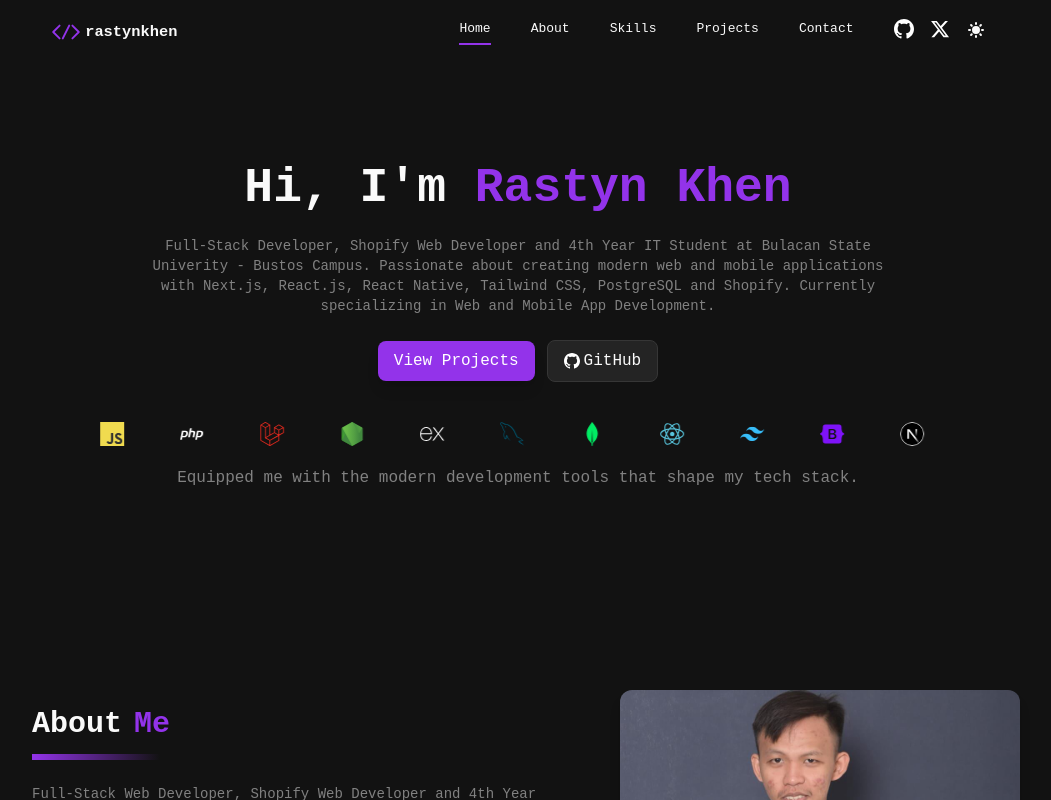
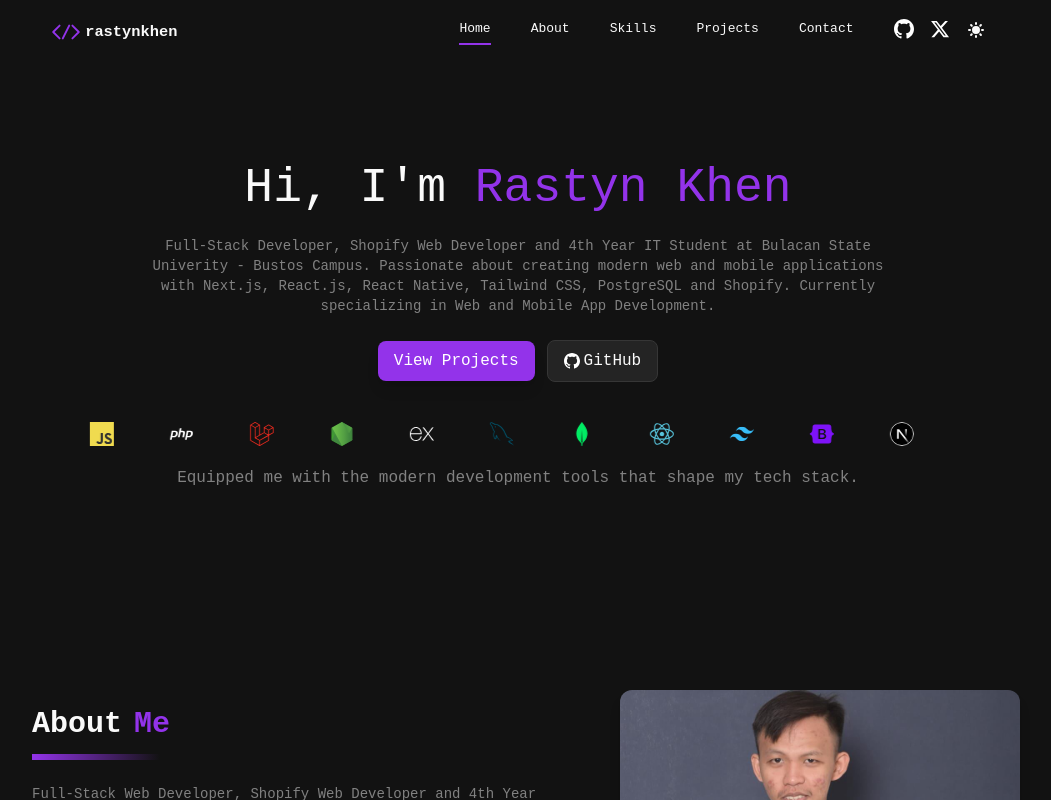
Before and after one commit to rastynkhen18/rastynkhen-portfolio, a React (Vite) app: page / in a window 1280 px wide. Shown: the top 800 px of the page, without its empty margins (122-1173 px from the left). Built offline with nearby package versions, Linux system fonts and the light colour scheme.

Commit message:
Merged Updates

```diff
--- a/src/components/TechStackSlideshow.jsx
+++ b/src/components/TechStackSlideshow.jsx
@@ -33,6 +33,8 @@ import TypescriptIcon from "../assets/icons/typescript.svg";
 import GitIcon from "../assets/icons/git.svg";
 import GithubIcon from "../assets/icons/github.svg";
 import VercelIcon from "../assets/icons/vercel.svg";
+import ShopifyIcon from '../assets/icons/shopify.svg'
+import GrapQL from '../assets/icons/graphql.svg'
 
 const techStack = [
   { icon: <img src={HtmlIcon} alt="HTML" className="w-6 h-6" /> },
@@ -67,7 +69,9 @@ const techStack = [
   { icon: <img src={TypescriptIcon} alt="TypeScript" className="w-6 h-6" /> },
   { icon: <img src={GitIcon} alt="Git" className="w-6 h-6" /> },
   { icon: <DarkModeIcon src={GithubIcon} alt="GitHub" className="w-6 h-6" /> },
-  { icon: <DarkModeIcon src={VercelIcon} alt="Vercel" className="w-6 h-6" /> }
+  { icon: <DarkModeIcon src={VercelIcon} alt="Vercel" className="w-6 h-6" /> },
+  { icon: <img src={ShopifyIcon} alt="Shopify" className="w-6 h-6" /> },
+  { icon: <img src={GrapQL} alt="GraphQL" className="w-6 h-6" /> }
 ];
 
 const TechStackSlideshow = () => {
--- a/src/pages/Home.jsx
+++ b/src/pages/Home.jsx
@@ -20,7 +20,7 @@ const HeroSection = () => {
             <div className="container mx-auto px-4">
                 <div className="flex justify-center items-center p-5">
                     <div className="space-y-6">
-                        <h1 className="text-2xl md:text-5xl font-bold text-[var(--white-color)] text-center">
+                        <h1 className="text-2xl md:text-5xl ft-bold text-[var(--white-color)] text-center">
                             Hi, I'm{' '}
                             <span className="bg-gradient-to-r from-[var(--primary-color)] to-[var(--primary-color)] bg-clip-text text-transparent text-center">
                                 Rastyn Khen
```
